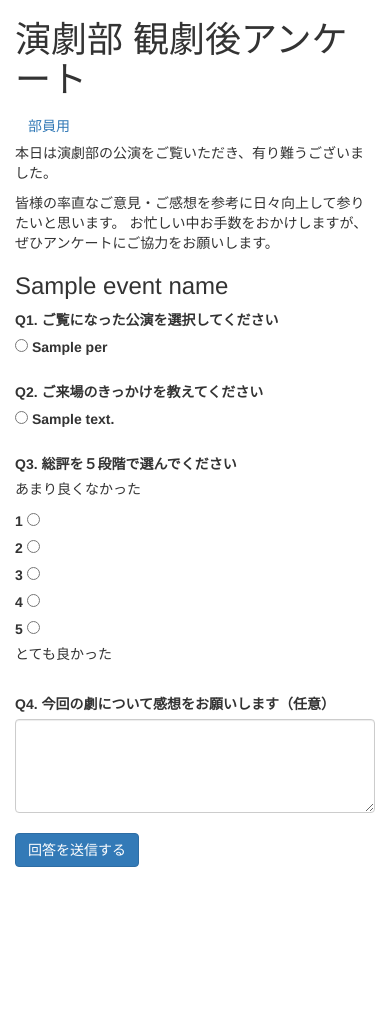
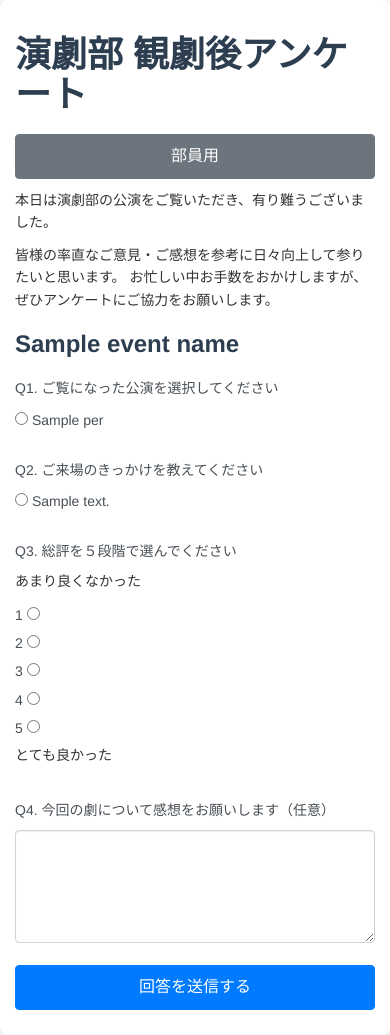
Before and after one commit to TomokiiIshiii/DramaclubQuestionnaire, a Flask app: template templates/index.html in a window 390 px wide. Before the commit the page ends 867 px from the top, so only its background shows below. Run offline with Flask 3, Linux system fonts and the light colour scheme; the template is opened without the code that fills it: most values are stand-ins (such as "Sample title", 1, 10 or a date in 2020); some libraries are stand-ins or nearby versions.

Commit message:
いったん

```diff
--- a/static/style.css
+++ b/static/style.css
@@ -0,0 +1,174 @@
+/* 万人受けするシンプルでわかりやすいCSS */
+
+/* 全体のフォントと背景 */
+body {
+    font-family: 'Helvetica Neue', Arial, sans-serif;
+    background-color: #f8f9fa;
+    color: #333;
+    line-height: 1.6;
+}
+
+/* コンテナのスタイル */
+.container {
+    max-width: 1200px;
+    margin: 0 auto;
+    padding: 20px;
+    background-color: #fff;
+    border-radius: 8px;
+    box-shadow: 0 2px 10px rgba(0, 0, 0, 0.1);
+}
+
+/* ヘッダーのスタイル */
+h1, h2, h3, h4, h5, h6 {
+    color: #2c3e50;
+    margin-bottom: 20px;
+    font-weight: 600;
+}
+
+/* フォームのスタイル */
+.form-label {
+    font-weight: 500;
+    color: #495057;
+    margin-bottom: 8px;
+}
+
+.form-control {
+    border: 1px solid #ced4da;
+    border-radius: 4px;
+    padding: 10px;
+    font-size: 16px;
+    transition: border-color 0.15s ease-in-out, box-shadow 0.15s ease-in-out;
+}
+
+.form-control:focus {
+    border-color: #80bdff;
+    outline: 0;
+    box-shadow: 0 0 0 0.2rem rgba(0, 123, 255, 0.25);
+}
+
+/* ラジオボタンとチェックボックスのスタイル */
+.form-check-input {
+    margin-right: 10px;
+}
+
+.form-check-label {
+    font-weight: normal;
+    color: #495057;
+}
+
+/* ボタンのスタイル */
+.btn {
+    border-radius: 4px;
+    padding: 10px 20px;
+    font-size: 16px;
+    font-weight: 500;
+    text-decoration: none;
+    display: inline-block;
+    transition: background-color 0.15s ease-in-out, border-color 0.15s ease-in-out;
+}
+
+.btn-primary {
+    background-color: #007bff;
+    border-color: #007bff;
+    color: #fff;
+}
+
+.btn-primary:hover {
+    background-color: #0056b3;
+    border-color: #004085;
+}
+
+.btn-secondary {
+    background-color: #6c757d;
+    border-color: #6c757d;
+    color: #fff;
+}
+
+.btn-secondary:hover {
+    background-color: #545b62;
+    border-color: #4e555b;
+}
+
+/* テーブルのスタイル */
+.table {
+    width: 100%;
+    margin-bottom: 20px;
+    border-collapse: collapse;
+}
+
+.table th,
+.table td {
+    padding: 12px;
+    text-align: left;
+    border-bottom: 1px solid #dee2e6;
+}
+
+.table thead th {
+    background-color: #f8f9fa;
+    font-weight: 600;
+    color: #495057;
+}
+
+.table tbody tr:nth-child(even) {
+    background-color: #f8f9fa;
+}
+
+.table tbody tr:hover {
+    background-color: #e9ecef;
+}
+
+/* アラートのスタイル */
+.alert {
+    padding: 15px;
+    margin-bottom: 20px;
+    border: 1px solid transparent;
+    border-radius: 4px;
+}
+
+.alert-danger {
+    color: #721c24;
+    background-color: #f8d7da;
+    border-color: #f5c6cb;
+}
+
+.alert-success {
+    color: #155724;
+    background-color: #d4edda;
+    border-color: #c3e6cb;
+}
+
+/* レスポンシブデザイン */
+@media (max-width: 768px) {
+    .container {
+        padding: 15px;
+    }
+
+    .table {
+        font-size: 14px;
+    }
+
+    .btn {
+        width: 100%;
+        margin-bottom: 10px;
+    }
+}
+
+/* アクセシビリティ改善 */
+a:focus,
+button:focus,
+input:focus,
+select:focus,
+textarea:focus {
+    outline: 2px solid #007bff;
+    outline-offset: 2px;
+}
+
+/* リンクのスタイル */
+a {
+    color: #007bff;
+    text-decoration: none;
+}
+
+a:hover {
+    text-decoration: underline;
+}
--- a/templates/base.html
+++ b/templates/base.html
@@ -3,7 +3,7 @@
 <head>
     <meta charset="UTF-8">
     <meta name="viewport" content="width=device-width, initial-scale=1.0">
-    <link href="../static/style.css" rel="stylesheet">
+
     <title>観劇後アンケート</title>
 </head>
 <body>
--- a/templates/index.html
+++ b/templates/index.html
@@ -1,10 +1,16 @@
 {% extends "bootstrap/base.html" %}
+{% block styles %}
+{{ super() }}
+<link href="{{ url_for('static', filename='style.css') }}" rel="stylesheet">
+{% endblock %}
 {% block title %}アンケート回答{% endblock %}
 {% block content %}
 
 <div class="container">
-    <h1>演劇部 観劇後アンケート</h1>
-    <a href="/login" role="button" class="btn btn-secondary mb-3">部員用</a>
+    <div class="d-flex justify-content-between align-items-center mb-4">
+        <h1>演劇部 観劇後アンケート</h1>
+        <a href="/login" role="button" class="btn btn-secondary">部員用</a>
+    </div>
     <p>本日は演劇部の公演をご覧いただき、有り難うございました。</p>
     <p>
         皆様の率直なご意見・ご感想を参考に日々向上して参りたいと思います。
--- a/templates/login.html
+++ b/templates/login.html
@@ -1,4 +1,8 @@
 {% extends "bootstrap/base.html" %}
+{% block styles %}
+{{ super() }}
+<link href="{{ url_for('static', filename='style.css') }}" rel="stylesheet">
+{% endblock %}
 {% block title %} 部員ログイン {% endblock %}
 {% block content %}
 
--- a/templates/results.html
+++ b/templates/results.html
@@ -1,4 +1,8 @@
 {% extends "bootstrap/base.html" %}
+{% block styles %}
+{{ super() }}
+<link href="{{ url_for('static', filename='style.css') }}" rel="stylesheet">
+{% endblock %}
 {% block title %} アンケート結果 {% endblock %}
 
 {% block content %}
```
Also changed, not shown: 1 other file.
